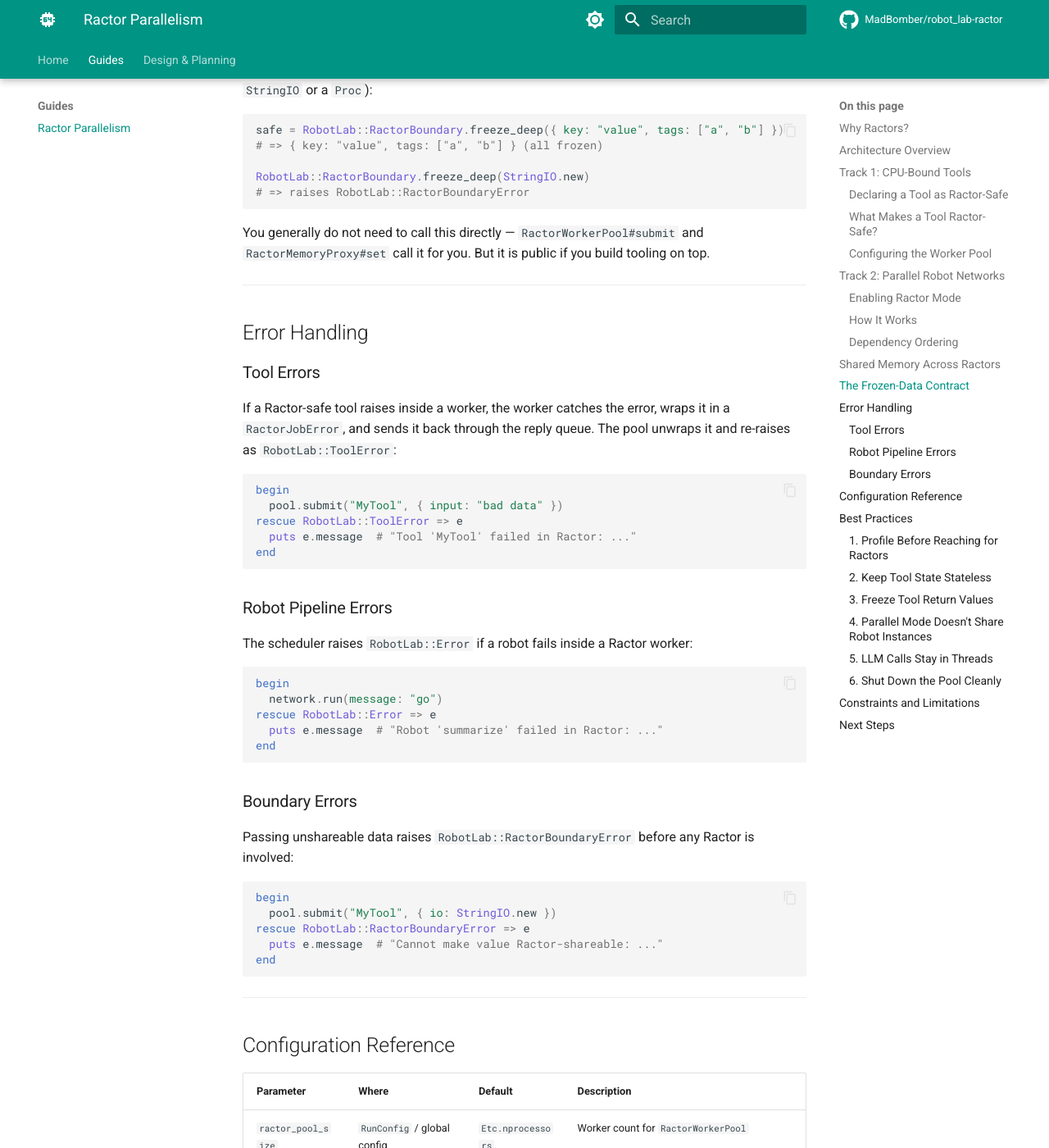
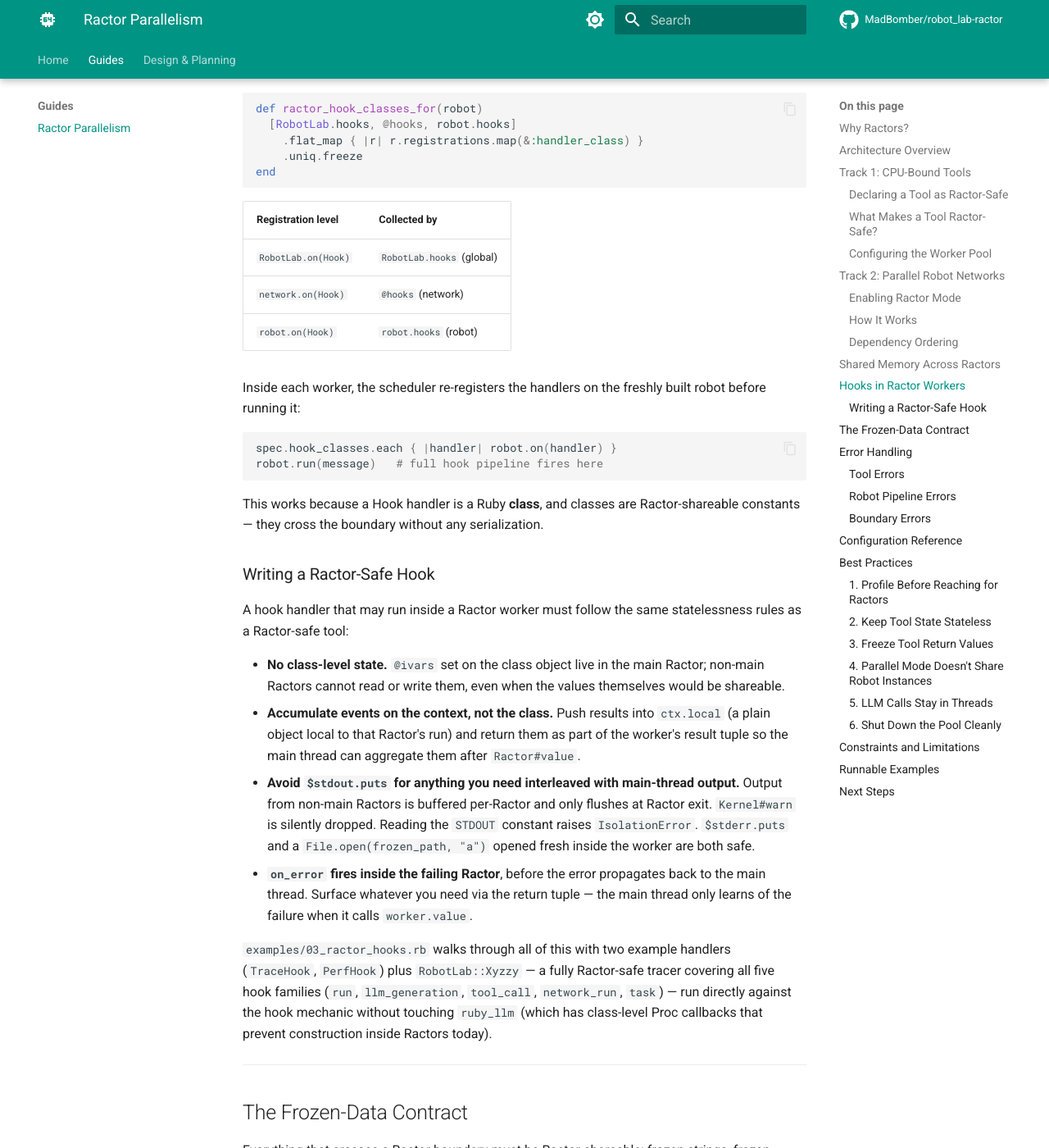
Before and after one commit to MadBomber/robot_lab-ractor, an MkDocs documentation site: the page built from docs/guides/ractor-parallelism.md, in a window 1280 px wide and 1400 px high, scrolled down 5663 px. Shown: the whole window at 82% size. Built offline with MkDocs 1.6.1 and Material for MkDocs 9.7.7, drawn with Linux system fonts in a browser that asks for light colours; comment, search, counter and statistics services are not loaded; some of the changed text lies outside the part shown.

Commit message:
updated docs

````diff
--- a/docs/guides/ractor-parallelism.md
+++ b/docs/guides/ractor-parallelism.md
@@ -229,6 +229,71 @@ Values written via `set` are automatically deep-frozen before crossing the bound
 
 ---
 
+## Hooks in Ractor Workers
+
+`RactorNetworkScheduler` carries a robot's registered `RobotLab::Hook` handler
+classes across the Ractor boundary so the full hook pipeline still fires
+inside each worker.
+
+When the scheduler builds a `RobotSpec`, it collects handler classes from all
+three registration levels and stores them in the frozen `hook_classes` field:
+
+```ruby
+def ractor_hook_classes_for(robot)
+  [RobotLab.hooks, @hooks, robot.hooks]
+    .flat_map { |r| r.registrations.map(&:handler_class) }
+    .uniq.freeze
+end
+```
+
+| Registration level | Collected by |
+|---|---|
+| `RobotLab.on(Hook)` | `RobotLab.hooks` (global) |
+| `network.on(Hook)` | `@hooks` (network) |
+| `robot.on(Hook)` | `robot.hooks` (robot) |
+
+Inside each worker, the scheduler re-registers the handlers on the freshly
+built robot before running it:
+
+```ruby
+spec.hook_classes.each { |handler| robot.on(handler) }
+robot.run(message)   # full hook pipeline fires here
+```
+
+This works because a Hook handler is a Ruby **class**, and classes are
+Ractor-shareable constants — they cross the boundary without any
+serialization.
+
+### Writing a Ractor-Safe Hook
+
+A hook handler that may run inside a Ractor worker must follow the same
+statelessness rules as a Ractor-safe tool:
+
+- **No class-level state.** `@ivars` set on the class object live in the main
+  Ractor; non-main Ractors cannot read or write them, even when the values
+  themselves would be shareable.
+- **Accumulate events on the context, not the class.** Push results into
+  `ctx.local` (a plain object local to that Ractor's run) and return them as
+  part of the worker's result tuple so the main thread can aggregate them
+  after `Ractor#value`.
+- **Avoid `$stdout.puts` for anything you need interleaved with main-thread
+  output.** Output from non-main Ractors is buffered per-Ractor and only
+  flushes at Ractor exit. `Kernel#warn` is silently dropped. Reading the
+  `STDOUT` constant raises `IsolationError`. `$stderr.puts` and a
+  `File.open(frozen_path, "a")` opened fresh inside the worker are both safe.
+- **`on_error` fires inside the failing Ractor**, before the error propagates
+  back to the main thread. Surface whatever you need via the return tuple —
+  the main thread only learns of the failure when it calls `worker.value`.
+
+`examples/03_ractor_hooks.rb` walks through all of this with two example
+handlers (`TraceHook`, `PerfHook`) plus `RobotLab::Xyzzy` — a fully
+Ractor-safe tracer covering all five hook families (`run`, `llm_generation`,
+`tool_call`, `network_run`, `task`) — run directly against the hook mechanic
+without touching `ruby_llm` (which has class-level Proc callbacks that
+prevent construction inside Ractors today).
+
+---
+
 ## The Frozen-Data Contract
 
 Everything that crosses a Ractor boundary must be Ractor-shareable: frozen strings, frozen hashes, frozen arrays, `Data.define` structs, and integers/symbols/nil.
@@ -356,6 +421,16 @@ at_exit { RobotLab.shutdown_ractor_pool }
 
 ---
 
+## Runnable Examples
+
+- `examples/01_ractor_tools.rb` — CPU-bound tools routed through `RactorWorkerPool`
+- `examples/02_ractor_network.rb` — a robot network run via `RactorNetworkScheduler`
+- `examples/03_ractor_hooks.rb` — the hook system firing inside Ractor workers (no LLM API key required)
+
+```bash
+bundle exec ruby examples/03_ractor_hooks.rb
+```
+
 ## Next Steps
 
 - [Using Tools](using-tools.md) — Tool definitions and configuration
````
Also changed, not shown: docs/index.md (+6 -0 lines).
